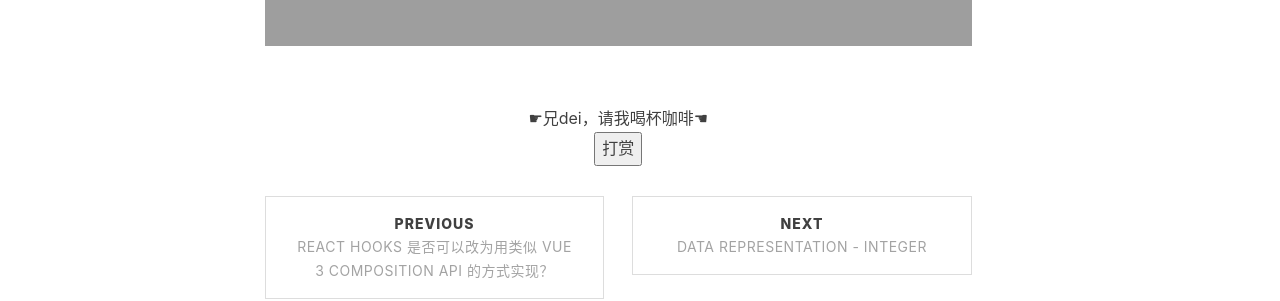
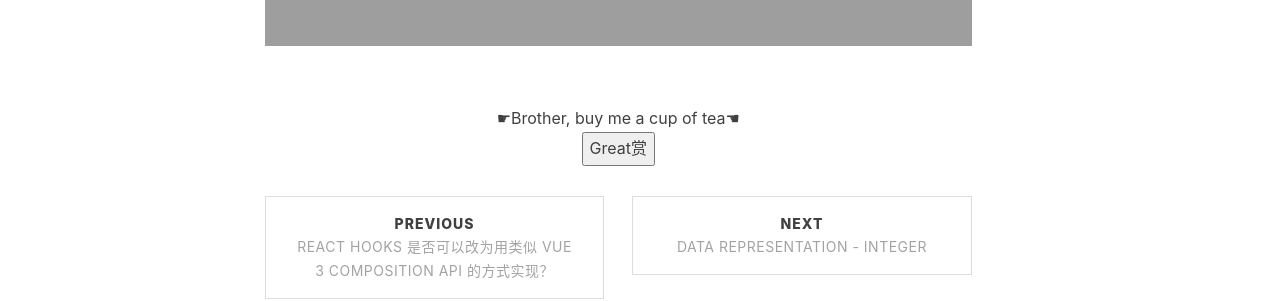
Before and after one commit to ArthurXIII/arthurxiii.github.io, a Jekyll site: the page built from _posts/hidden/2020-05-05-pl-chart.md, in a window 1280 px wide. Shown: the part 463-764 px from the top of the page. Built offline with Jekyll 4.4.1, drawn with Linux system fonts in a browser that asks for light colours; nearby versions of some CDN libraries; comment, search, counter and statistics services are not loaded.

Commit message:
Update post.html

```diff
--- a/_layouts/post.html
+++ b/_layouts/post.html
@@ -31,9 +31,9 @@ layout: default
             <!-- 打赏功能 -->
             <div>
                 <div style="padding: 10px 0; margin: 20px auto; width: 90%; text-align: center;">
-                <div>☛兄dei，请我喝杯咖啡☚</div>
+                <div>☛Brother, buy me a cup of tea☚</div>
                 <button id="rewardButton" disable="enable" onclick="var qr = document.getElementById('QR'); if (qr.style.display === 'none') {qr.style.display='block';} else {qr.style.display='none'}">
-                    <span>打赏</span>
+                    <span>Great赏</span>
                 </button>
                 <div id="QR" style="display: none;">
 
```
